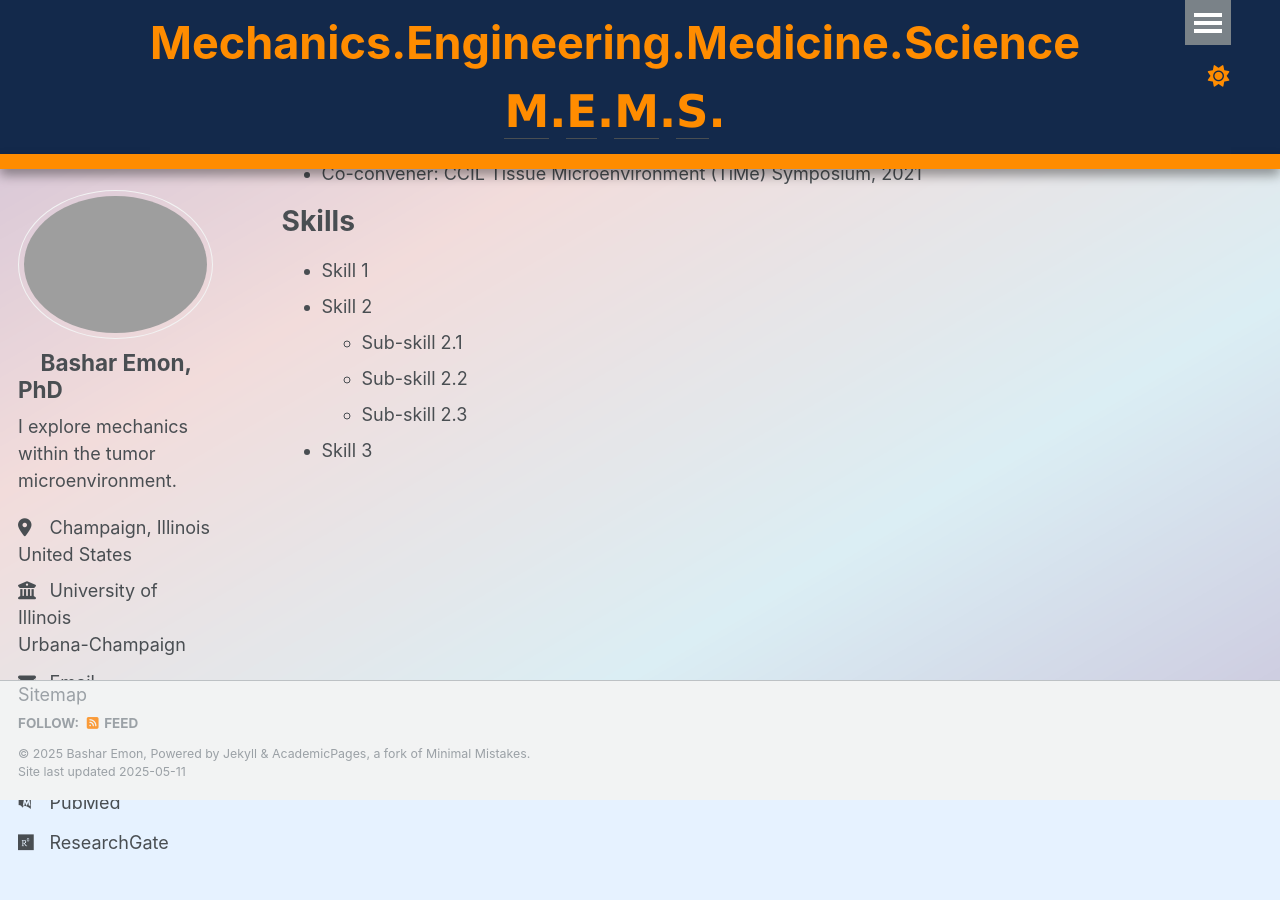
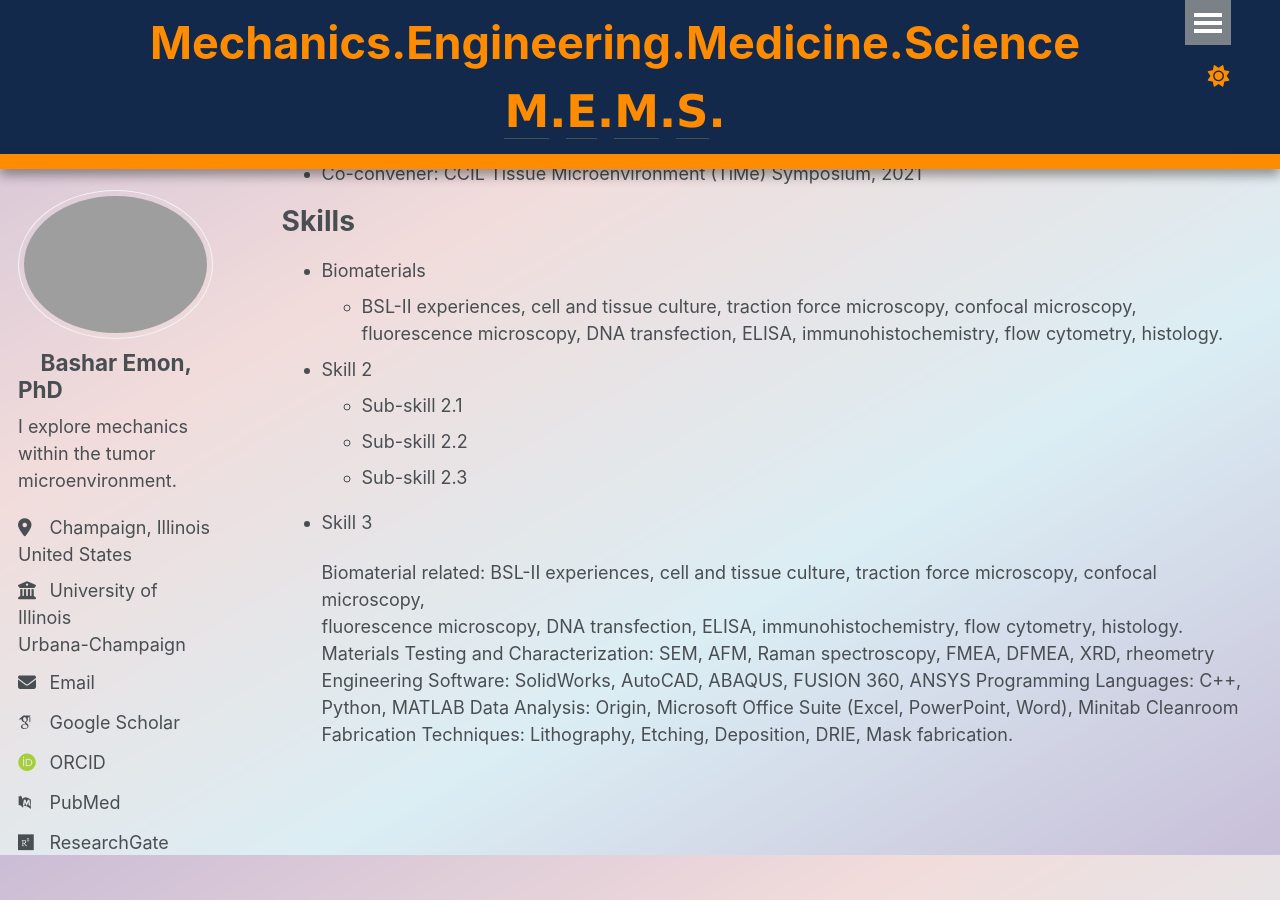
Before and after one commit to BasharEmon/BasharEmon.github.io, a Jekyll site: the page built from _pages/cv.md, in a window 1280 px wide and 900 px high, scrolled down 6345 px. Built offline with Jekyll 4.4.1, drawn with Linux system fonts in a browser that asks for light colours; some web fonts are replaced.

Commit message:
Update cv.md

```diff
--- a/_pages/cv.md
+++ b/_pages/cv.md
@@ -64,9 +64,19 @@ Service and leadership
 
 Skills
 ======
-* Skill 1
+* Biomaterials
+  * BSL-II experiences, cell and tissue culture, traction force microscopy, confocal microscopy,
+fluorescence microscopy, DNA transfection, ELISA, immunohistochemistry, flow cytometry, histology.
 * Skill 2
   * Sub-skill 2.1
   * Sub-skill 2.2
   * Sub-skill 2.3
 * Skill 3
+
+  Biomaterial related: BSL-II experiences, cell and tissue culture, traction force microscopy, confocal microscopy,
+fluorescence microscopy, DNA transfection, ELISA, immunohistochemistry, flow cytometry, histology.
+Materials Testing and Characterization: SEM, AFM, Raman spectroscopy, FMEA, DFMEA, XRD, rheometry
+Engineering Software: SolidWorks, AutoCAD, ABAQUS, FUSION 360, ANSYS
+Programming Languages: C++, Python, MATLAB
+Data Analysis: Origin, Microsoft Office Suite (Excel, PowerPoint, Word), Minitab
+Cleanroom Fabrication Techniques:  Lithography, Etching, Deposition, DRIE, Mask fabrication.
```
